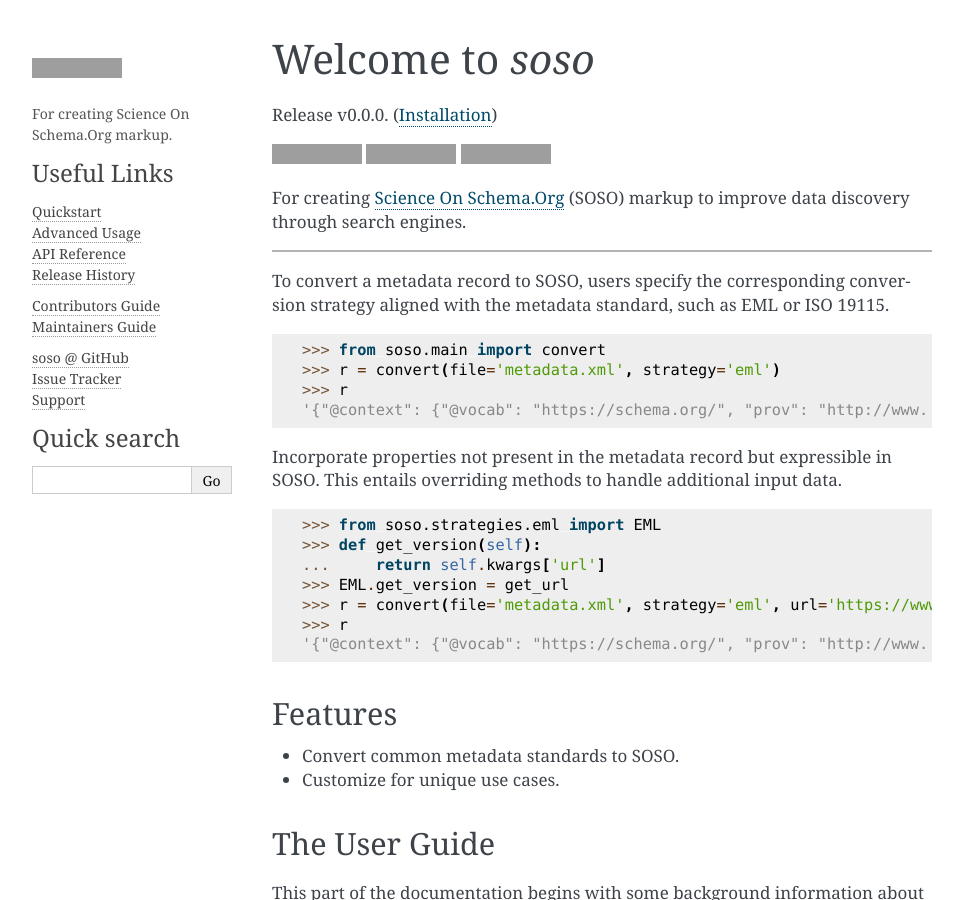
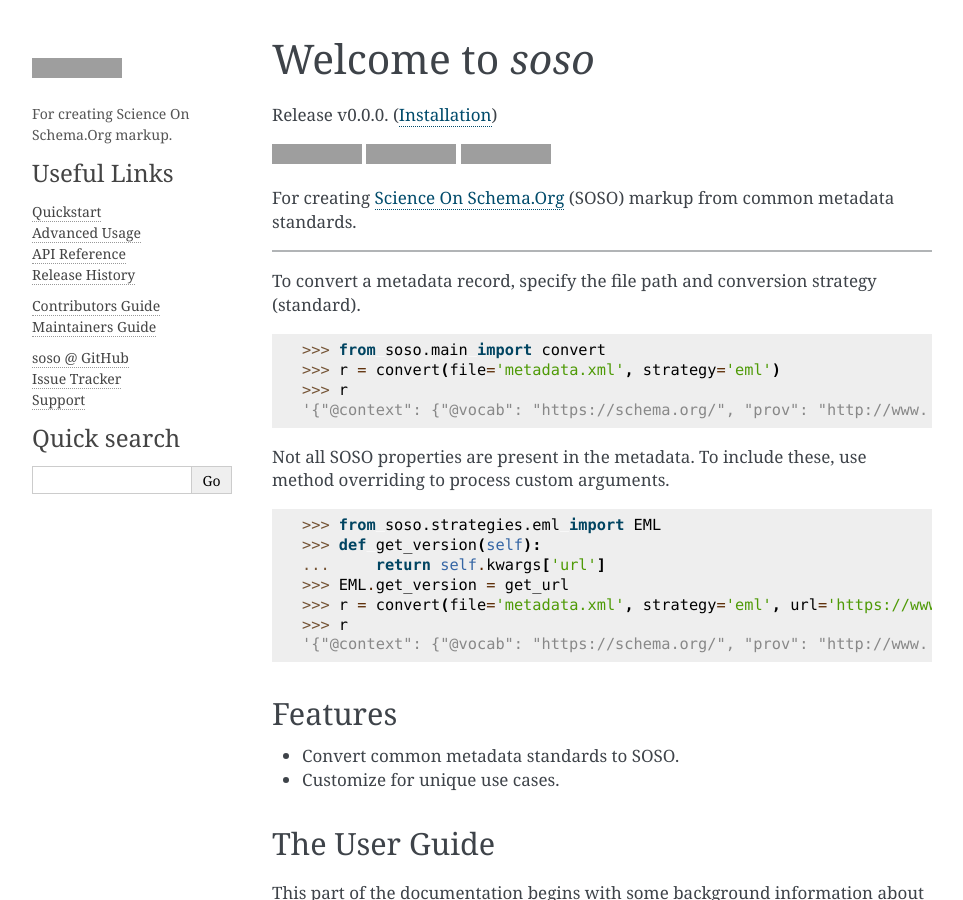
Before and after one commit to clnsmth/soso, a Sphinx documentation site: the page built from docs/source/index.rst, in a window 1280 px wide and 900 px high, cut to the strip 0-900 px from the top of the window. Shown: the whole strip, without its empty margins (148-1111 px from the left). Built offline with Sphinx 7.4.7, drawn with Linux system fonts in a browser that asks for light colours; grey boxes are pictures that could not be loaded.

Commit message:
docs: update project description in README
Revise the top-level project description in the README to provide a
clearer and more accurate overview of the project.

```diff
--- a/docs/source/index.rst
+++ b/docs/source/index.rst
@@ -15,20 +15,20 @@
     :target: https://app.codecov.io/github/clnsmth/soso?branch=convert
     :alt: Code coverage status
 
-For creating `Science On Schema.Org`_ (SOSO) markup to improve data discovery through search engines.
+For creating `Science On Schema.Org`_ (SOSO) markup from common metadata standards.
 
 .. _Science On Schema.Org: https://github.com/ESIPFed/science-on-schema.org
 
 -------------------
 
-To convert a metadata record to SOSO, users specify the corresponding conversion strategy aligned with the metadata standard, such as EML or ISO 19115.
+To convert a metadata record, specify the file path and conversion strategy (standard).
 
     >>> from soso.main import convert
     >>> r = convert(file='metadata.xml', strategy='eml')
     >>> r
     '{"@context": {"@vocab": "https://schema.org/", "prov": "http://www. ...}'
 
-Incorporate properties not present in the metadata record but expressible in SOSO. This entails overriding methods to handle additional input data.
+Not all SOSO properties are present in the metadata. To include these, use method overriding to process custom arguments.
 
     >>> from soso.strategies.eml import EML
     >>> def get_version(self):
```
